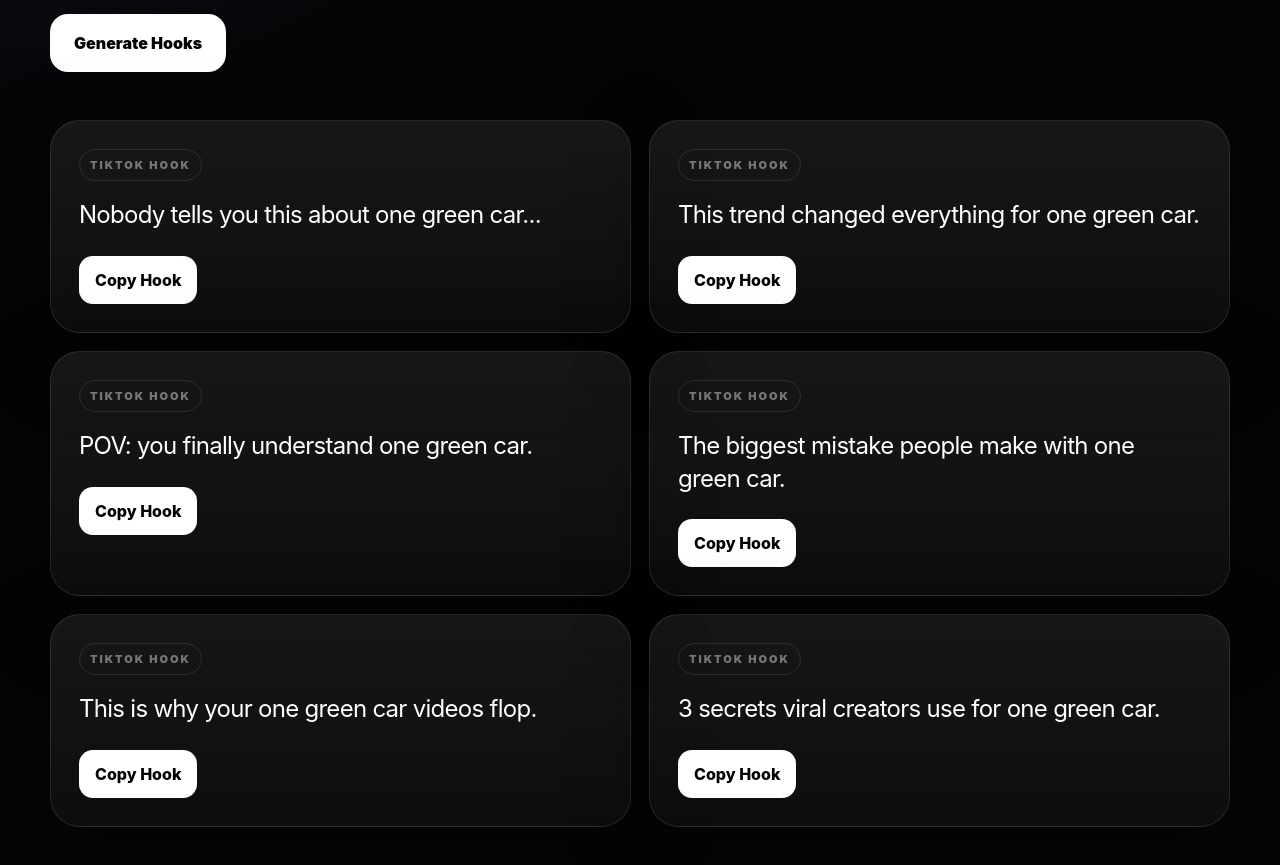
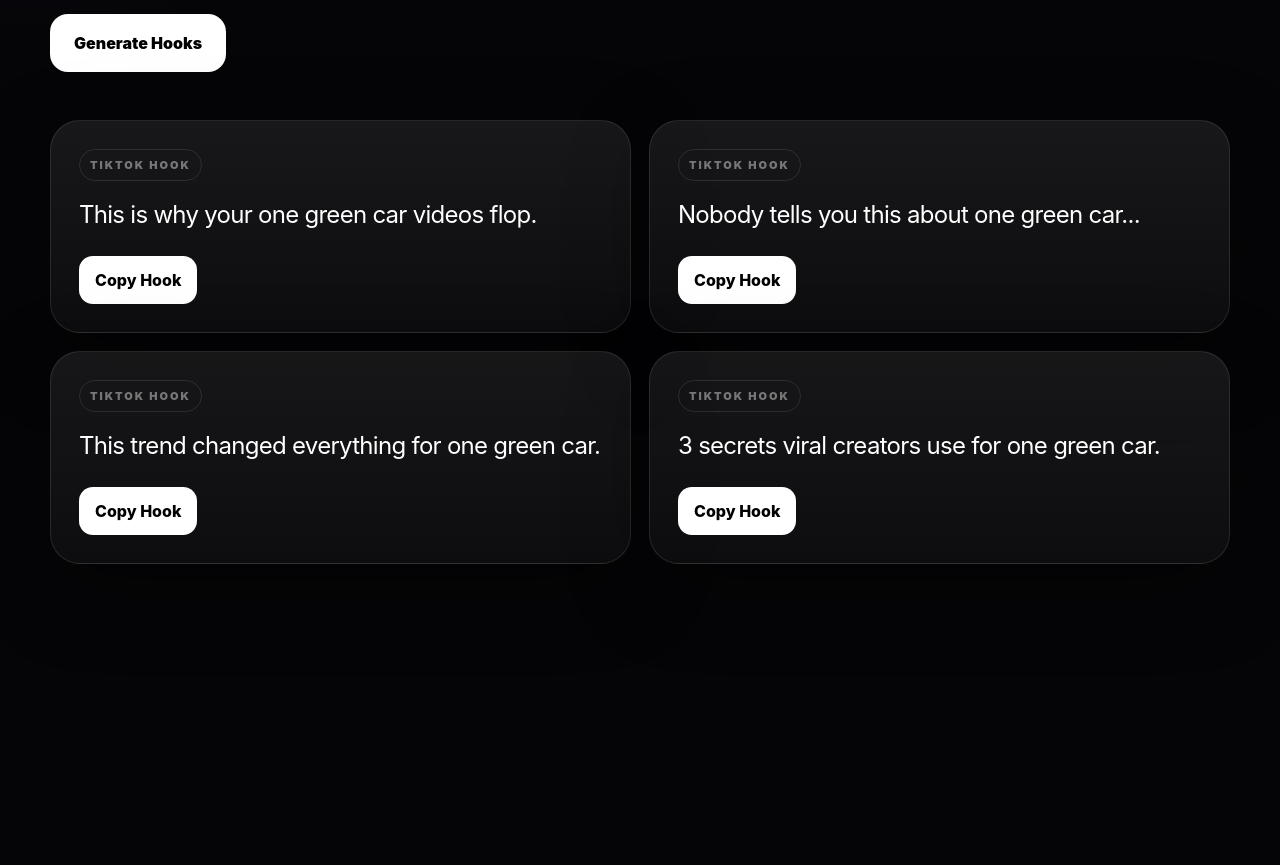
Before and after one commit to ghigamarius-dot/hookify, a Next.js app: page / in a window 1280 px wide. Shown: the part 583-1448 px from the top of the page. After the commit the page ends 1317 px from the top, so only its background shows below. Built offline with nearby package versions, Linux system fonts and the light colour scheme.

Commit message:
Enhance generate button and hook selection logic
Added hover effect and transition to the generate button. Updated hooks logic to shuffle and limit the number of hooks displayed.

```diff
--- a/app/page.tsx
+++ b/app/page.tsx
@@ -131,6 +131,12 @@
           padding: 17px 24px;
           font-weight: 900;
           cursor: pointer;
+          transition: transform 0.2s ease, opacity 0.2s ease;
+        }
+
+        .generate:hover {
+          transform: translateY(-1px);
+          opacity: 0.92;
         }
 
         .results {
@@ -214,14 +220,17 @@
   const [platform, setPlatform] =
     useState<(typeof platforms)[number]>("TikTok");
   const [copied, setCopied] = useState("");
+  const [seed, setSeed] = useState(0);
 
   const finalTopic = formatTopic(topic);
 
   const hooks = useMemo(() => {
-    return hooksByCategory[platform].map((hook) =>
-      hook.replaceAll("{topic}", finalTopic)
-    );
-  }, [platform, finalTopic]);
+    const shuffled = [...hooksByCategory[platform]]
+      .sort(() => Math.random() - 0.5)
+      .slice(0, 4);
+
+    return shuffled.map((hook) => hook.replaceAll("{topic}", finalTopic));
+  }, [platform, finalTopic, seed]);
 
   async function copyHook(text: string) {
     await navigator.clipboard.writeText(text);
@@ -250,7 +259,9 @@
         </select>
       </div>
 
-      <button className="generate">Generate Hooks</button>
+      <button className="generate" onClick={() => setSeed((prev) => prev + 1)}>
+        Generate Hooks
+      </button>
 
       <section className="results">
         {hooks.map((hook) => (
```
